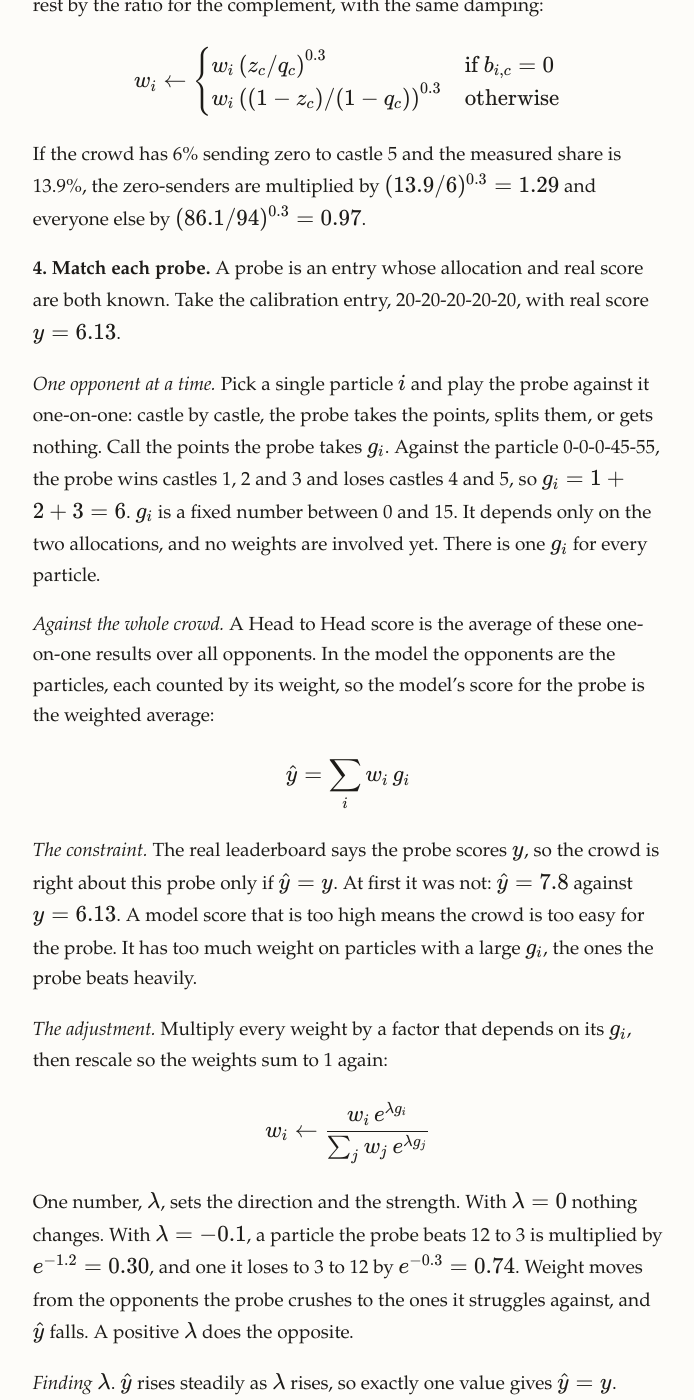
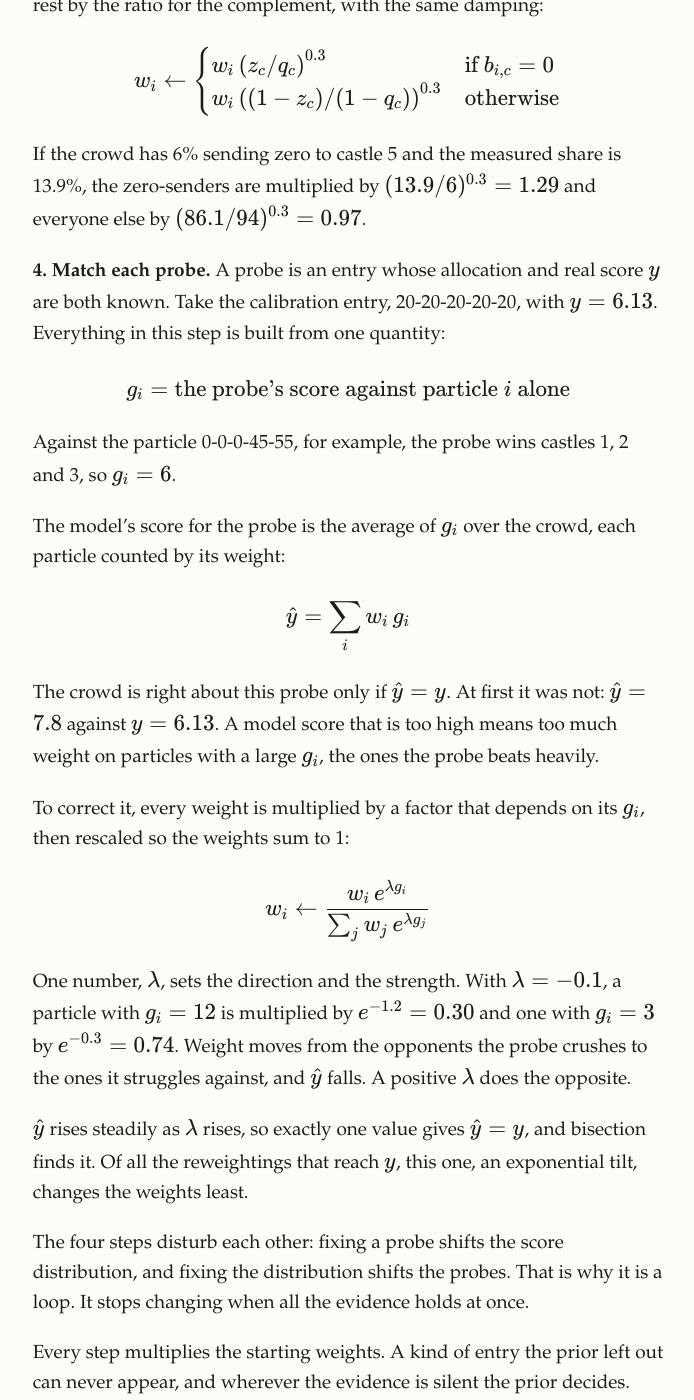
Before and after one commit to kinshu0/kinshu0.github.io, a Jekyll site: the page built from _posts/2026-11-22-castle-challenge.markdown, in a window 1280 px wide and 1400 px high, scrolled down 6558 px. Shown: the whole window, without its empty margins (292-986 px from the left). Built offline with Jekyll 4.4.1, drawn with Linux system fonts in a browser that asks for light colours; some of the changed text lies outside the part shown.

Commit message:
Castle post: define g_i prominently and tighten the probe-matching step
Co-Authored-By: Claude Fable 5.2 <noreply@anthropic.com>

```diff
--- a/_posts/2026-11-22-castle-challenge.markdown
+++ b/_posts/2026-11-22-castle-challenge.markdown
@@ -180,29 +180,31 @@ $$
 
 If the crowd has 6% sending zero to castle 5 and the measured share is 13.9%, the zero-senders are multiplied by $$(13.9 / 6)^{0.3} = 1.29$$ and everyone else by $$(86.1 / 94)^{0.3} = 0.97$$.
 
-**4. Match each probe.** A probe is an entry whose allocation and real score are both known. Take the calibration entry, 20-20-20-20-20, with real score $$y = 6.13$$.
+**4. Match each probe.** A probe is an entry whose allocation and real score $$y$$ are both known. Take the calibration entry, 20-20-20-20-20, with $$y = 6.13$$. Everything in this step is built from one quantity:
 
-*One opponent at a time.* Pick a single particle $$i$$ and play the probe against it one-on-one: castle by castle, the probe takes the points, splits them, or gets nothing. Call the points the probe takes $$g_i$$. Against the particle 0-0-0-45-55, the probe wins castles 1, 2 and 3 and loses castles 4 and 5, so $$g_i = 1 + 2 + 3 = 6$$. $$g_i$$ is a fixed number between 0 and 15. It depends only on the two allocations, and no weights are involved yet. There is one $$g_i$$ for every particle.
+$$
+g_i = \text{the probe's score against particle } i \text{ alone}
+$$
 
-*Against the whole crowd.* A Head to Head score is the average of these one-on-one results over all opponents. In the model the opponents are the particles, each counted by its weight, so the model's score for the probe is the weighted average:
+Against the particle 0-0-0-45-55, for example, the probe wins castles 1, 2 and 3, so $$g_i = 6$$.
+
+The model's score for the probe is the average of $$g_i$$ over the crowd, each particle counted by its weight:
 
 $$
 \hat{y} = \sum_i w_i \, g_i
 $$
 
-*The constraint.* The real leaderboard says the probe scores $$y$$, so the crowd is right about this probe only if $$\hat{y} = y$$. At first it was not: $$\hat{y} = 7.8$$ against $$y = 6.13$$. A model score that is too high means the crowd is too easy for the probe. It has too much weight on particles with a large $$g_i$$, the ones the probe beats heavily.
+The crowd is right about this probe only if $$\hat{y} = y$$. At first it was not: $$\hat{y} = 7.8$$ against $$y = 6.13$$. A model score that is too high means too much weight on particles with a large $$g_i$$, the ones the probe beats heavily.
 
-*The adjustment.* Multiply every weight by a factor that depends on its $$g_i$$, then rescale so the weights sum to 1 again:
+To correct it, every weight is multiplied by a factor that depends on its $$g_i$$, then rescaled so the weights sum to 1:
 
 $$
 w_i \leftarrow \frac{w_i \, e^{\lambda g_i}}{\sum_j w_j \, e^{\lambda g_j}}
 $$
 
-One number, $$\lambda$$, sets the direction and the strength. With $$\lambda = 0$$ nothing changes. With $$\lambda = -0.1$$, a particle the probe beats 12 to 3 is multiplied by $$e^{-1.2} = 0.30$$, and one it loses to 3 to 12 by $$e^{-0.3} = 0.74$$. Weight moves from the opponents the probe crushes to the ones it struggles against, and $$\hat{y}$$ falls. A positive $$\lambda$$ does the opposite.
+One number, $$\lambda$$, sets the direction and the strength. With $$\lambda = -0.1$$, a particle with $$g_i = 12$$ is multiplied by $$e^{-1.2} = 0.30$$ and one with $$g_i = 3$$ by $$e^{-0.3} = 0.74$$. Weight moves from the opponents the probe crushes to the ones it struggles against, and $$\hat{y}$$ falls. A positive $$\lambda$$ does the opposite.
 
-*Finding* $$\lambda$$. $$\hat{y}$$ rises steadily as $$\lambda$$ rises, so exactly one value gives $$\hat{y} = y$$. Bisection finds it: try a value, see whether $$\hat{y}$$ is above or below $$y$$, halve the interval, repeat.
-
-*Why this factor.* Many reweightings would bring the probe to $$y$$. This one treats all particles with the same $$g_i$$ alike, since the probe gives no reason to tell them apart, and of all the reweightings that reach $$y$$ it changes the weights least. It is called an exponential tilt.
+$$\hat{y}$$ rises steadily as $$\lambda$$ rises, so exactly one value gives $$\hat{y} = y$$, and bisection finds it. Of all the reweightings that reach $$y$$, this one, an exponential tilt, changes the weights least.
 
 The four steps disturb each other: fixing a probe shifts the score distribution, and fixing the distribution shifts the probes. That is why it is a loop. It stops changing when all the evidence holds at once.
 
```
